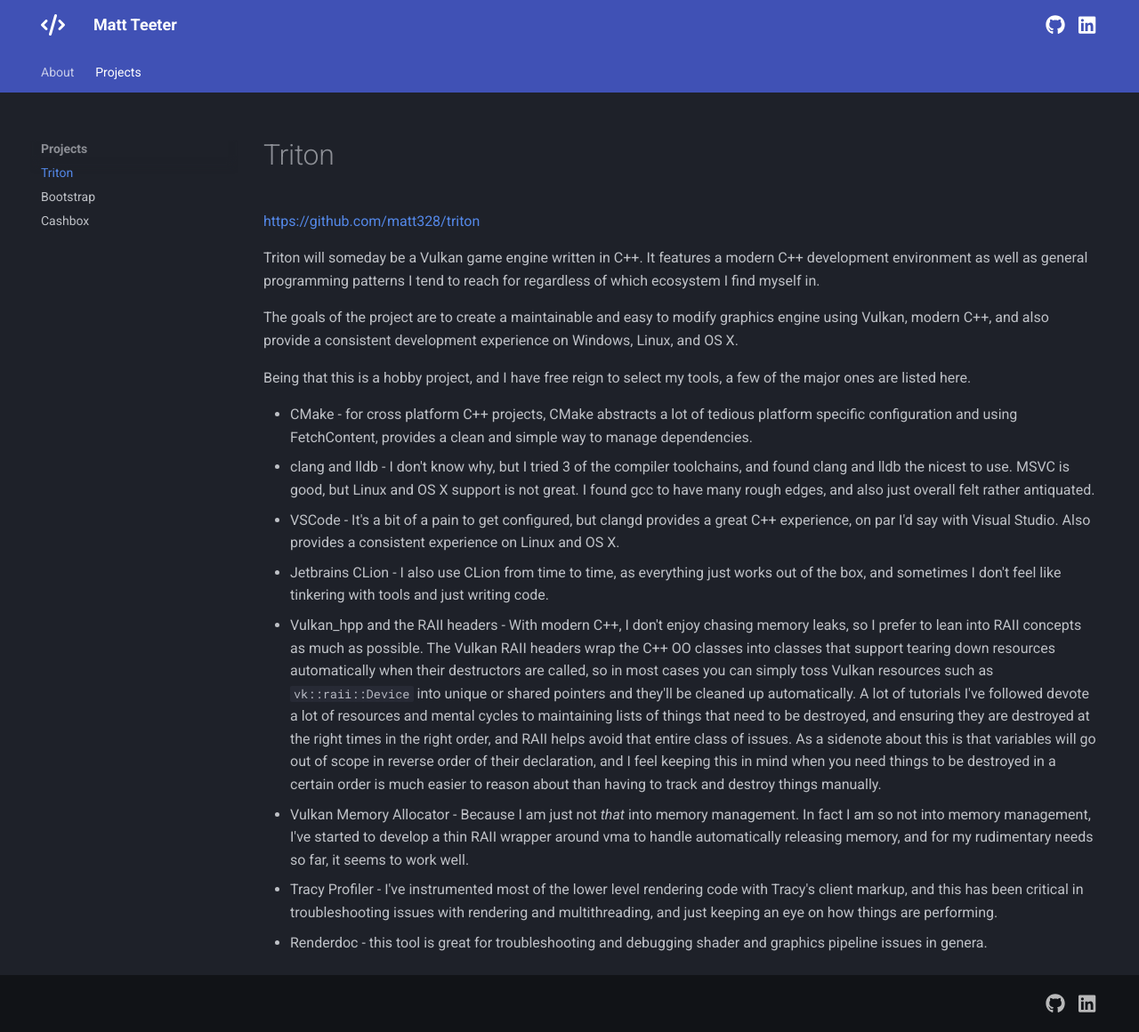
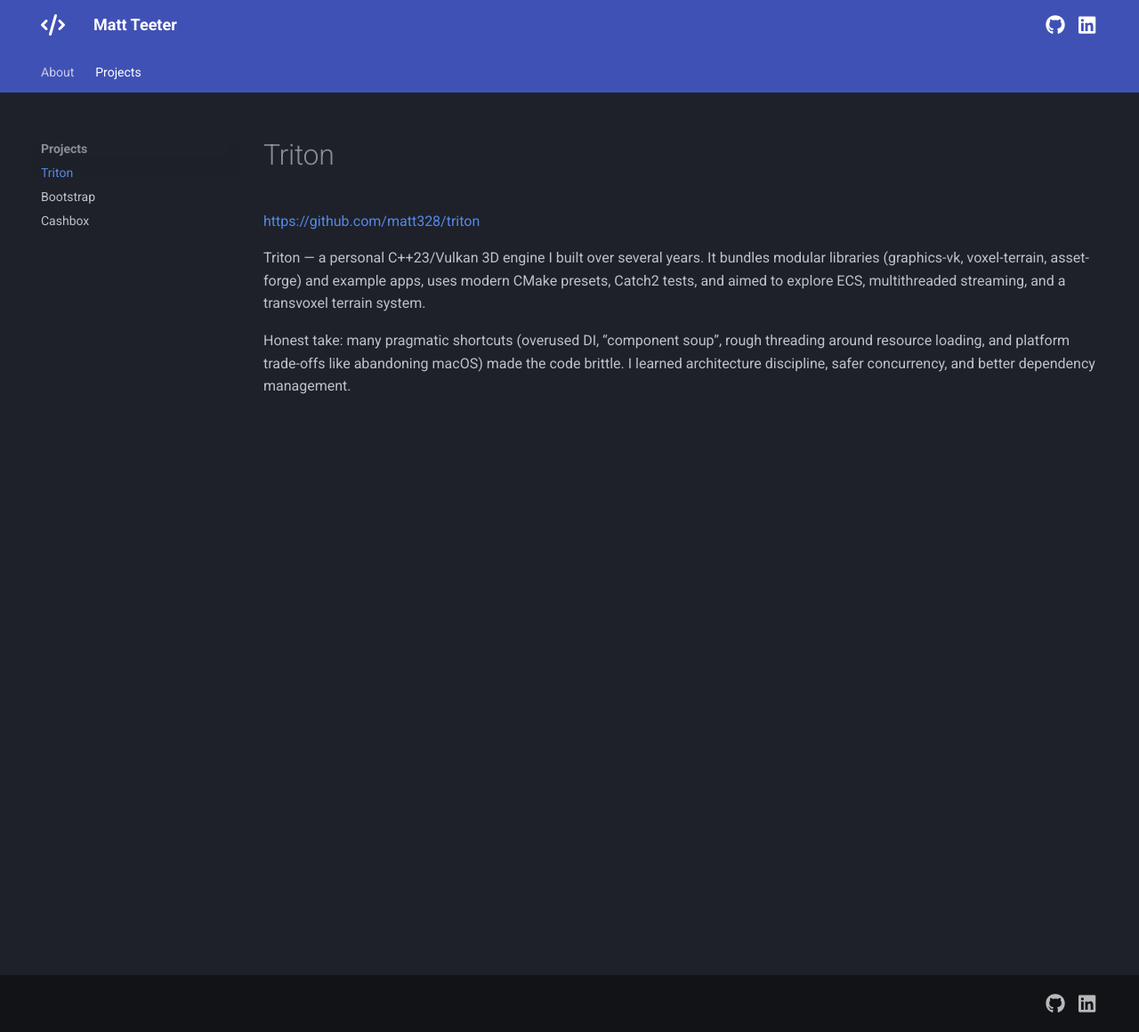
Before and after one commit to matt328/portfolio, an MkDocs documentation site: the page built from docs/triton.md, in a window 1280 px wide and 1160 px high. Shown: the whole window at 89% size. Built offline with MkDocs 1.6.1 and Material for MkDocs 9.7.7, drawn with Linux system fonts in a browser that asks for light colours.

Commit message:
Revise Triton project overview and tool insights
Updated project description and goals, added insights on tools and challenges faced during development.

```diff
--- a/docs/triton.md
+++ b/docs/triton.md
@@ -7,17 +7,6 @@
 
 [https://github.com/matt328/triton](https://github.com/matt328/triton)
 
-Triton will someday be a Vulkan game engine written in C++. It features a modern C++ development environment as well as general programming patterns I tend to reach for regardless of which ecosystem I find myself in.
+Triton — a personal C++23/Vulkan 3D engine I built over several years. It bundles modular libraries (graphics-vk, voxel-terrain, asset-forge) and example apps, uses modern CMake presets, Catch2 tests, and aimed to explore ECS, multithreaded streaming, and a transvoxel terrain system.
 
-The goals of the project are to create a maintainable and easy to modify graphics engine using Vulkan, modern C++, and also provide a consistent development experience on Windows, Linux, and OS X.
-
-Being that this is a hobby project, and I have free reign to select my tools, a few of the major ones are listed here.
-
-- CMake - for cross platform C++ projects, CMake abstracts a lot of tedious platform specific configuration and using FetchContent, provides a clean and simple way to manage dependencies.
-- clang and lldb - I don't know why, but I tried 3 of the compiler toolchains, and found clang and lldb the nicest to use. MSVC is good, but Linux and OS X support is not great. I found gcc to have many rough edges, and also just overall felt rather antiquated.
-- VSCode - It's a bit of a pain to get configured, but clangd provides a great C++ experience, on par I'd say with Visual Studio. Also provides a consistent experience on Linux and OS X.
-- Jetbrains CLion - I also use CLion from time to time, as everything just works out of the box, and sometimes I don't feel like tinkering with tools and just writing code.
-- Vulkan_hpp and the RAII headers - With modern C++, I don't enjoy chasing memory leaks, so I prefer to lean into RAII concepts as much as possible. The Vulkan RAII headers wrap the C++ OO classes into classes that support tearing down resources automatically when their destructors are called, so in most cases you can simply toss Vulkan resources such as `vk::raii::Device` into unique or shared pointers and they'll be cleaned up automatically. A lot of tutorials I've followed devote a lot of resources and mental cycles to maintaining lists of things that need to be destroyed, and ensuring they are destroyed at the right times in the right order, and RAII helps avoid that entire class of issues. As a sidenote about this is that variables will go out of scope in reverse order of their declaration, and I feel keeping this in mind when you need things to be destroyed in a certain order is much easier to reason about than having to track and destroy things manually.
-- Vulkan Memory Allocator - Because I am just not _that_ into memory management. In fact I am so not into memory management, I've started to develop a thin RAII wrapper around vma to handle automatically releasing memory, and for my rudimentary needs so far, it seems to work well.
-- Tracy Profiler - I've instrumented most of the lower level rendering code with Tracy's client markup, and this has been critical in troubleshooting issues with rendering and multithreading, and just keeping an eye on how things are performing.
-- Renderdoc - this tool is great for troubleshooting and debugging shader and graphics pipeline issues in genera.
+Honest take: many pragmatic shortcuts (overused DI, “component soup”, rough threading around resource loading, and platform trade-offs like abandoning macOS) made the code brittle. I learned architecture discipline, safer concurrency, and better dependency management.
```
